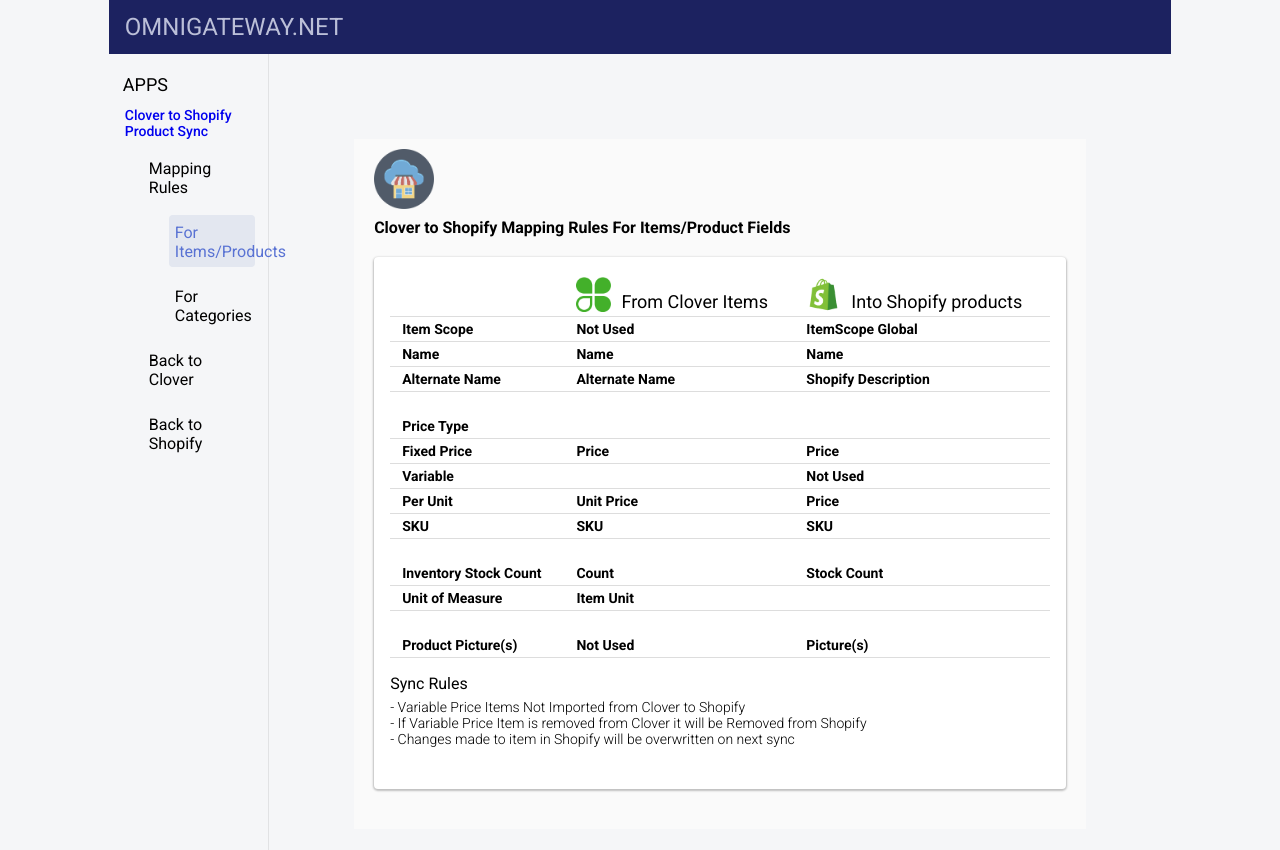
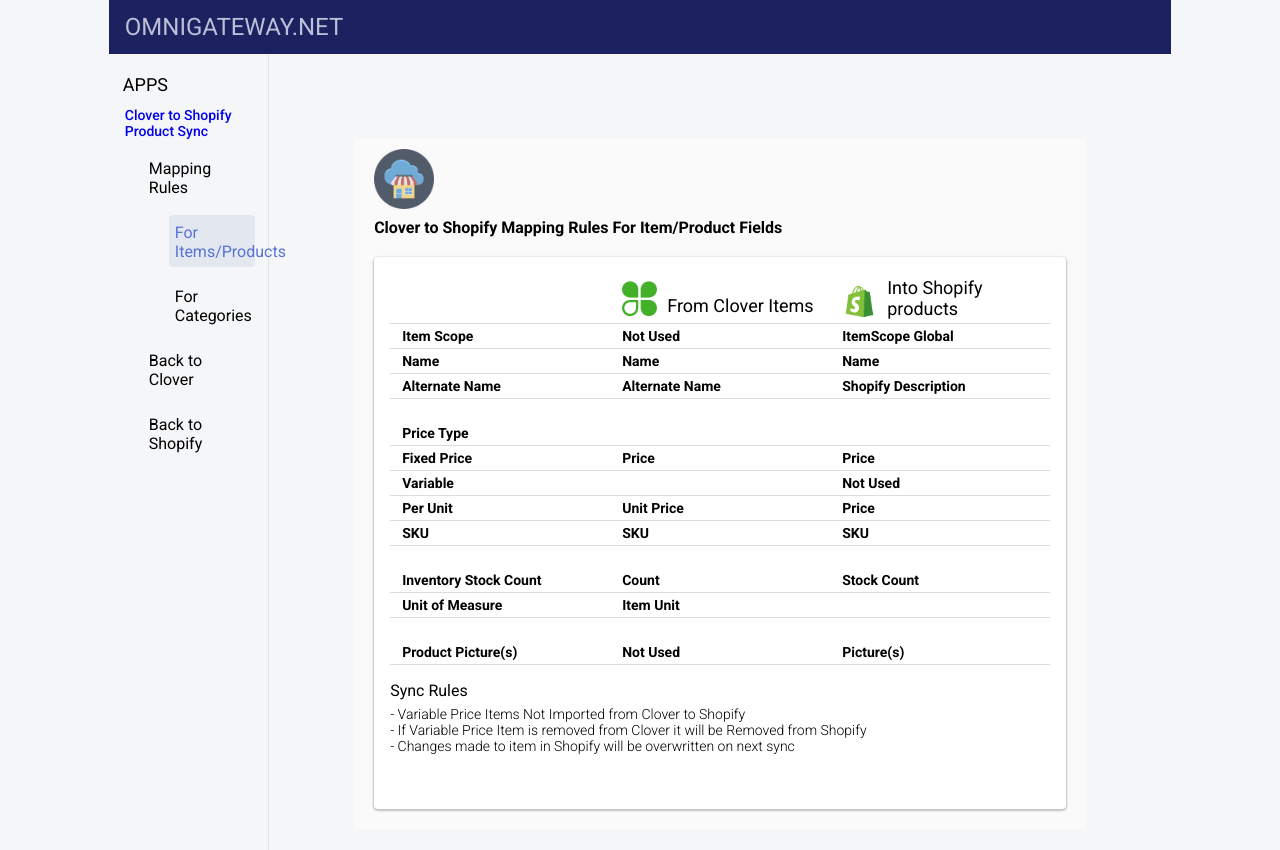
Before and after one commit to David-Orson/FLApp1, a React (Create React App) app: page /products in a window 1280 px wide. Shown: the top 850 px of the page. Built offline with nearby package versions, Linux system fonts and the light colour scheme.

Commit message:
Table and container Formatting for UX

```diff
--- a/src/css/Categories.css
+++ b/src/css/Categories.css
@@ -3,7 +3,7 @@
 .categories-container {
   background: white;
   margin-top: 20px;
-  height: 500px;
+  min-height: 520px;
   border-radius: 4px;
   box-shadow: 0px 1px 2px 1px #c0c0c0;
   padding: 16px;
--- a/src/css/Products.css
+++ b/src/css/Products.css
@@ -1,7 +1,7 @@
 .product-container {
   background: white;
   margin-top: 20px;
-  height: 500px;
+  min-height: 520px;
   border-radius: 4px;
   box-shadow: 0px 1px 2px 1px #c0c0c0;
   padding: 16px;
@@ -33,17 +33,20 @@
   border-bottom: 1px solid #ddd;
   font-size: 18px;
   font-weight: 400;
+  width: 30%;
 }
 .td--products {
   padding: 26px 12px 4px 12px;
   text-align: left;
   border-bottom: 1px solid #ddd;
+  width: 30%;
 }
 
 .td--products--minor {
   padding: 4px 12px 4px 12px;
   text-align: left;
   border-bottom: 1px solid #ddd;
+  width: 30%;
 }
 
 .rules-title {
--- a/src/css/Sync.css
+++ b/src/css/Sync.css
@@ -57,7 +57,7 @@
 .data-container {
   background: white;
   margin-top: 20px;
-  height: 420px;
+  min-height: 420px;
   border-radius: 4px;
   box-shadow: 0px 1px 2px 1px #c0c0c0;
   padding: 16px;
@@ -66,6 +66,10 @@
 .table--sync {
   border-collapse: collapse;
   width: 100%;
+}
+
+.row--sync {
+  height: 65px;
 }
 
 .th--sync,
--- a/src/pages/Categories.js
+++ b/src/pages/Categories.js
@@ -18,7 +18,7 @@
             <th className="th--products">
               <div className="th--products--flexer">
                 <img className="logo--small" src={cloverLogo} />
-                <p>From Clover Item</p>
+                <p>From Clover Items</p>
               </div>
             </th>
             <th className="th--products">
--- a/src/pages/Products.js
+++ b/src/pages/Products.js
@@ -10,7 +10,7 @@
 const Products = () => {
   return (
     <div>
-      <ContentTopline title="Clover to Shopify Mapping Rules For Items/Product Fields" />
+      <ContentTopline title="Clover to Shopify Mapping Rules For Item/Product Fields" />
       <div className="product-container">
         <table className="table--products">
           <tr>
--- a/src/pages/Sync.js
+++ b/src/pages/Sync.js
@@ -95,13 +95,13 @@
       </div>
       <div className="data-container">
         <table className="table--sync">
-          <tr>
+          <tr className="row--sync">
             <th className="th--sync">Data to Sync</th>
             <th className="th--sync">Object Details</th>
             <th className="th--sync"></th>
             <th className="th--sync"></th>
           </tr>
-          <tr>
+          <tr className="row--sync">
             <td className="td--sync">Items/Products</td>
             <td className="td--sync">
               {itemsCount ? `${itemsCount} Records` : null}
@@ -117,7 +117,7 @@
             </td>
             <td className="td--sync sync-text">Live Sync</td>
           </tr>
-          <tr>
+          <tr className="row--sync">
             <td className="td--sync">Categories</td>
             <td className="td--sync">
               {categoriesCount ? `${categoriesCount} Records` : null}
@@ -133,7 +133,7 @@
             </td>
             <td className="td--sync sync-text">Batch Sync</td>
           </tr>
-          <tr>
+          <tr className="row--sync">
             <td className="td--sync">Modifiers</td>
             <td className="td--sync"></td>
             <td className="td--sync">
@@ -142,7 +142,7 @@
             </td>
             <td className="td--sync sync-text">Soon</td>
           </tr>
-          <tr>
+          <tr className="row--sync">
             <td className="td--sync">Labels</td>
             <td className="td--sync"></td>
             <td className="td--sync">
@@ -151,7 +151,7 @@
             </td>
             <td className="td--sync sync-text">Soon</td>
           </tr>
-          <tr>
+          <tr className="row--sync">
             <td className="td--sync">Taxes</td>
             <td className="td--sync"></td>
             <td className="td--sync">
```
